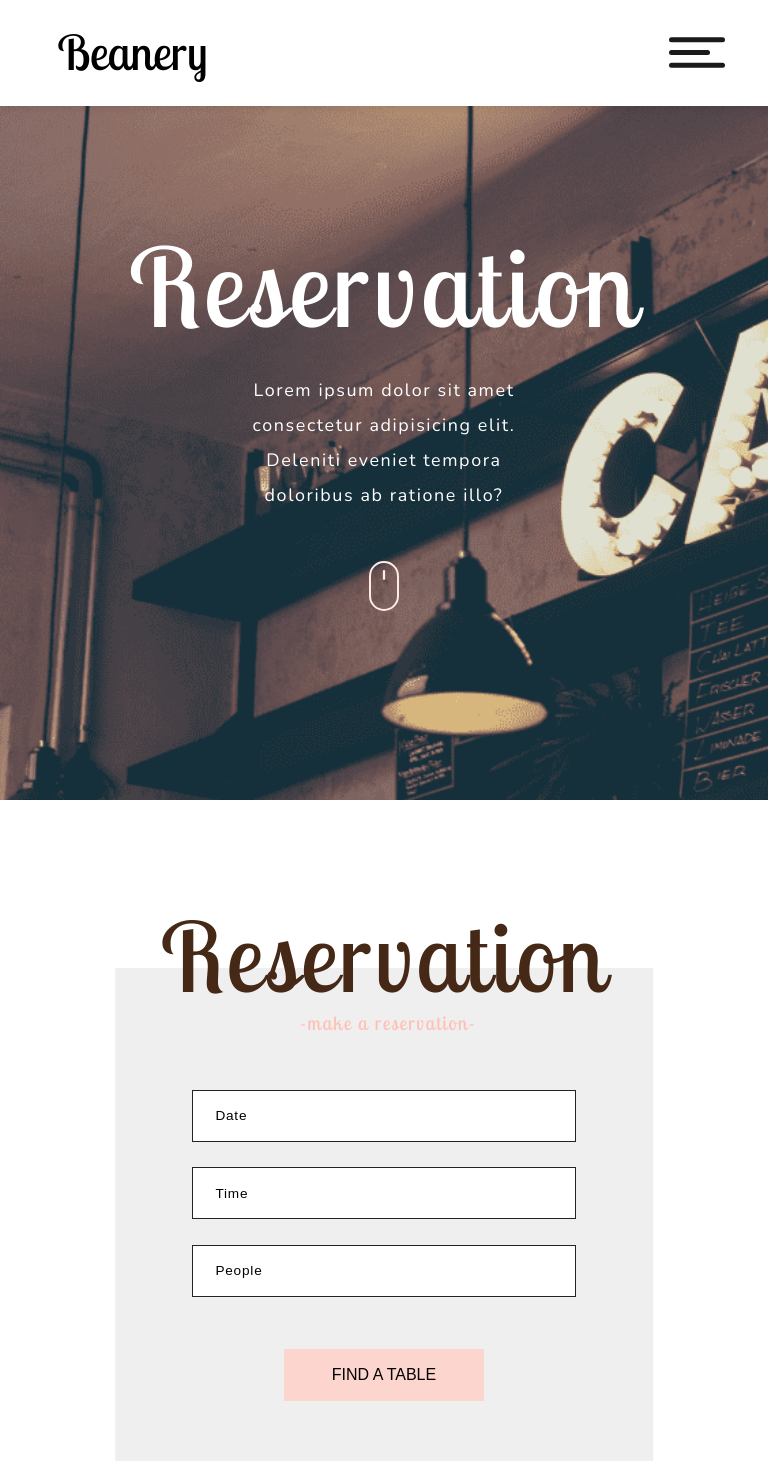
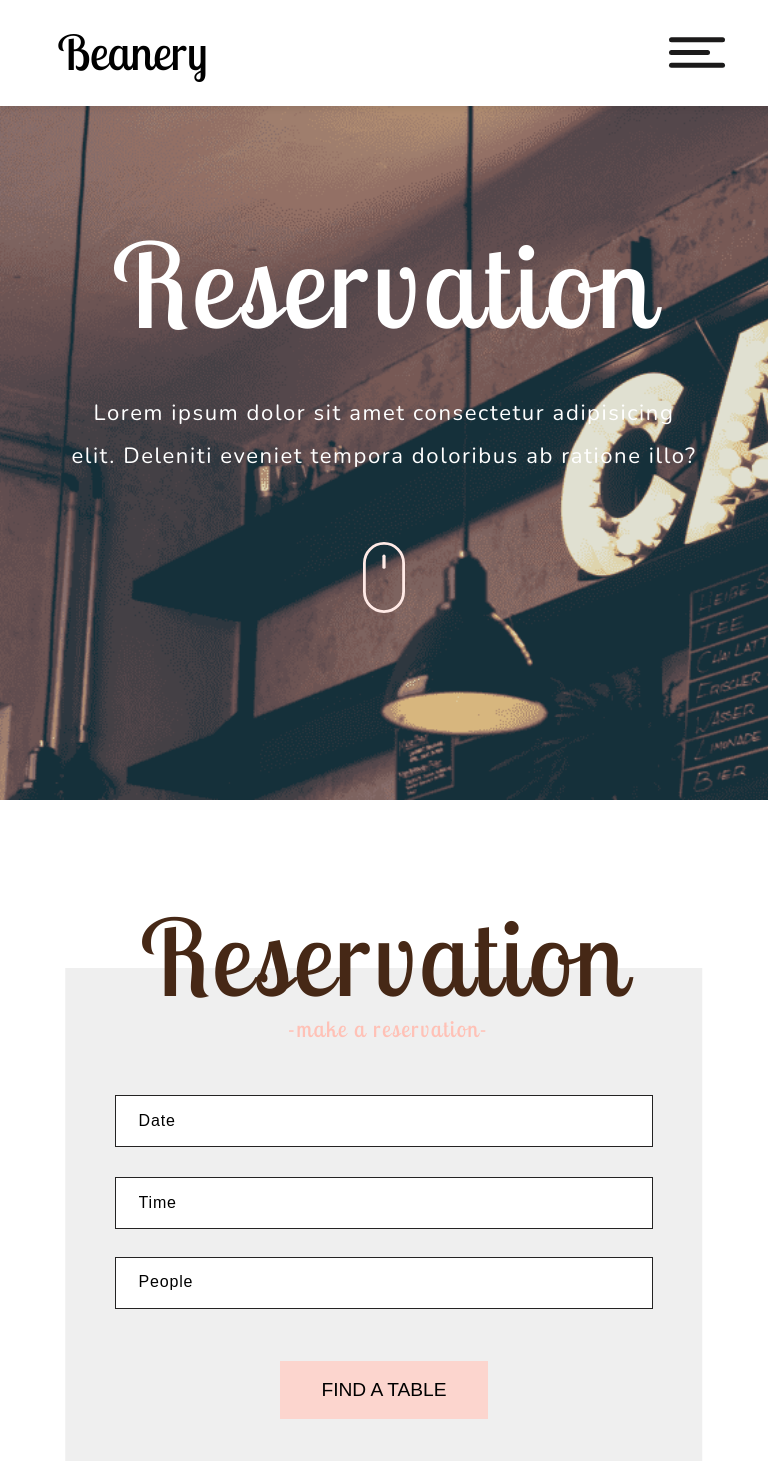
Before and after one commit to tommyyh/Cafe, a plain HTML site: page The base/reservation.html in a window 768 px wide. Shown: the top 1464 px of the page. Drawn offline with nearby package versions, Linux system fonts and the light colour scheme.

Commit message:
Final version (No animations)

```diff
--- a/The base/Style/style.css
+++ b/The base/Style/style.css
@@ -3624,8 +3624,8 @@ input::-webkit-inner-spin-button {
       text-align: center;
       width: 100%;
       height: 100vh;
-      padding-left: 15rem;
-      padding-right: 15rem;
+      padding-left: 9%;
+      padding-right: 9%;
    }
 
    .r-lp-img {
@@ -3638,7 +3638,7 @@ input::-webkit-inner-spin-button {
 
    .r-lp h1 {
       font-family: 'Lobster Two', cursive;
-      font-size: 6.8rem;
+      font-size: 7.3rem;
       color: #fff;
       font-weight: 500;
       letter-spacing: 0.25rem;
@@ -3646,15 +3646,17 @@ input::-webkit-inner-spin-button {
    }
 
    .r-lp p {
-      font-size: 1.12rem;
+      font-size: 1.38rem;
       font-weight: lighter;
-      margin-top: 4.3rem;
+      margin-top: 5.6rem;
       color: #fff;
       letter-spacing: 0.1rem;
+      line-height: 2.7rem;
    }
 
    .r-scroll {
-      margin-top: 3rem;
+      margin-top: 4rem;
+      width: 2.65rem;
    }
 
    /* Reservation section */
@@ -3668,7 +3670,7 @@ input::-webkit-inner-spin-button {
    }
 
    .reservation-rect {
-      width: 70%;
+      width: 83%;
       height: 30.8rem;
       position: absolute;
       z-index: -1;
@@ -3679,7 +3681,7 @@ input::-webkit-inner-spin-button {
    }
 
    .reservation h1 {
-      font-size: 6rem;
+      font-size: 6.6rem;
       font-family: 'Lobster Two', cursive;
       font-weight: 500;
       color: #462816;
@@ -3692,13 +3694,13 @@ input::-webkit-inner-spin-button {
       color: #FFC1B6;
       letter-spacing: 0.1rem;
       font-weight: 500;
-      font-size: 1.2rem;
-      margin-top: 2rem;
+      font-size: 1.4rem;
+      margin-top: 2.35rem;
       margin-left: 0.5rem;
    }
 
    #reservation-date {
-      width: 50%;
+      width: 70%;
       height: 3.25rem;
       margin-top: 3rem;
       padding-left: 1.4rem;
@@ -3709,15 +3711,15 @@ input::-webkit-inner-spin-button {
 
    #reservation-date::placeholder {
       color: #000;
-      font-size: 0.85rem;
+      font-size: 1rem;
       font-weight: 500;
       letter-spacing: 0.05rem;
    }
 
    #reservation-time {
-      width: 50%;
+      width: 70%;
       height: 3.25rem;
-      margin-top: 1.60rem;
+      margin-top: 1.874rem;
       padding-left: 1.4rem;
       padding-right: 1.4rem;
       border: 1.4px rgb(36, 35, 35) solid;
@@ -3726,15 +3728,15 @@ input::-webkit-inner-spin-button {
 
    #reservation-time::placeholder {
       color: #000;
-      font-size: 0.85rem;
+      font-size: 1rem;
       font-weight: 500;
       letter-spacing: 0.05rem;
    }
 
    #reservation-people {
-      width: 50%;
+      width: 70%;
       height: 3.25rem;
-      margin-top: 1.60rem;
+      margin-top: 1.74rem;
       padding-left: 1.4rem;
       padding-right: 1.4rem;
       border: 1.4px rgb(36, 35, 35) solid;
@@ -3743,18 +3745,18 @@ input::-webkit-inner-spin-button {
 
    #reservation-people::placeholder {
       color: #000;
-      font-size: 0.85rem;
+      font-size: 1rem;
       font-weight: 500;
       letter-spacing: 0.05rem;
    }
 
    .reservation-button {
-      width: 12.5rem;
-      height: 3.25rem;
+      width: 13rem;
+      height: 3.6rem;
       margin-top: 3.25rem;
       background: #FCD5CE;
       border: 1px #FCD5CE solid;
-      font-size: 1rem;
+      font-size: 1.2rem;
    }
 
    /* Footer section */
```
